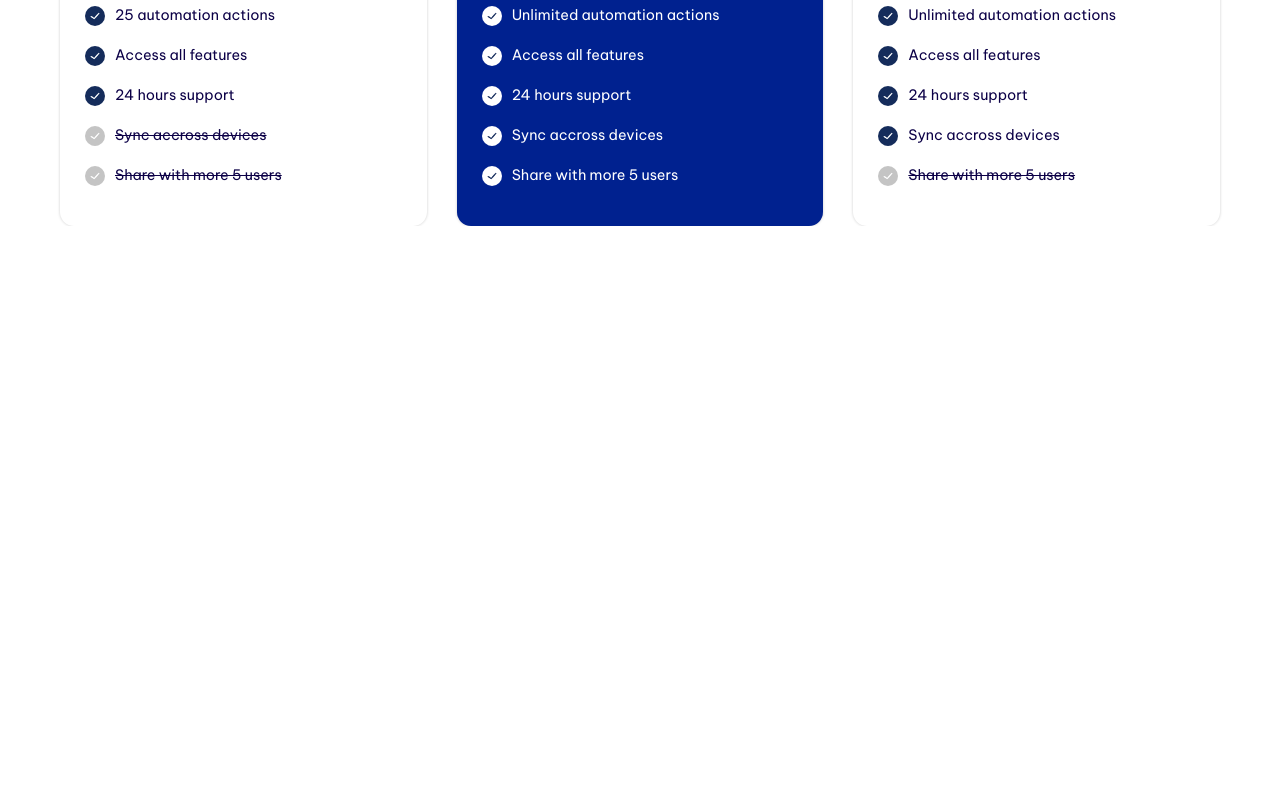
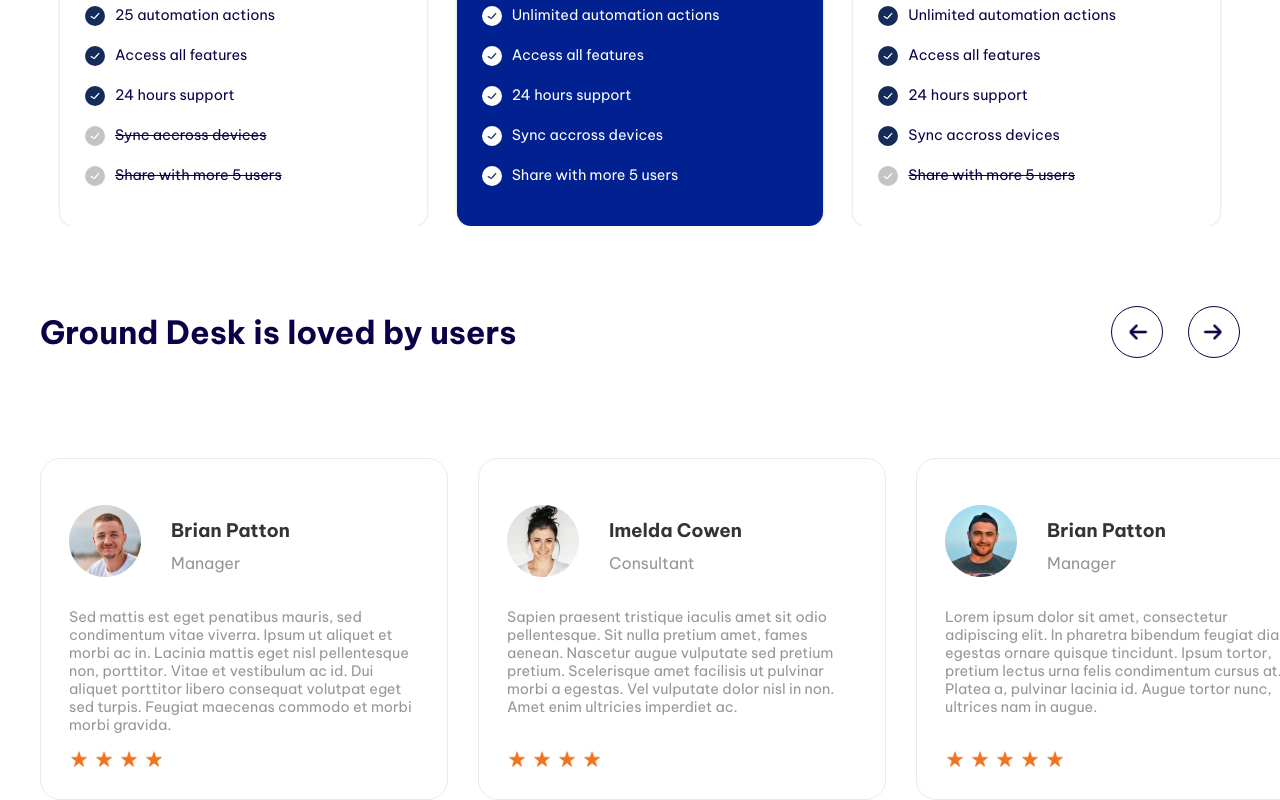
Before and after one commit to LuccaZVPS/GroundDesk-website, a React (Vite) app: page / in a window 1280 px wide. Shown: the part 3666-4466 px from the top of the page. Before the commit the page ends 3892 px from the top, so only its background shows below. Built offline with nearby package versions, Linux system fonts and the light colour scheme.

Commit message:
feat: add testimonials component

```diff
--- /dev/null
+++ b/src/components/testimonials/components/testimonial/index.tsx
@@ -0,0 +1,24 @@
+import { testimonial } from "../../data";
+import star from "../../../../assets/Star.png";
+import "./styles.scss";
+export const Testimonial = ({ img, name, role, text, stars }: testimonial) => {
+  return (
+    <div className="testimonial">
+      <div>
+        <div className="user-info">
+          <img src={img} alt="" />
+          <div>
+            <h3>{name}</h3>
+            <h4>{role}</h4>
+          </div>
+        </div>
+        <p>{text}</p>
+      </div>
+      <div className="stars">
+        {[...Array(stars)].map((e, i) => (
+          <img src={star} />
+        ))}
+      </div>
+    </div>
+  );
+};
--- /dev/null
+++ b/src/components/testimonials/components/testimonial/styles.scss
@@ -0,0 +1,40 @@
+.testimonial {
+  border: 1px solid #eaeaea;
+  border-radius: 20px;
+  padding: 30px 28px;
+  width: 350px;
+  height: 280px;
+  display: flex;
+  flex-direction: column;
+  justify-content: space-between;
+  .user-info {
+    display: flex;
+    align-items: center;
+    gap: 30px;
+    div {
+      margin-top: 10px;
+    }
+    img {
+      width: fit-content;
+    }
+    h3 {
+      color: #343434;
+      margin-bottom: -10px;
+    }
+    h4 {
+      color: #969696;
+      font-weight: 400;
+    }
+  }
+  p {
+    color: #969696;
+    font-size: 0.9rem;
+  }
+  .stars {
+    display: flex;
+    gap: 5px;
+    img {
+      width: 20px;
+    }
+  }
+}
--- /dev/null
+++ b/src/components/testimonials/data.ts
@@ -0,0 +1,55 @@
+import face1 from "../../assets/face1.png";
+import face2 from "../../assets/face2.png";
+import face3 from "../../assets/face3.png";
+
+export interface testimonial {
+  img: string;
+  name: string;
+  role: string;
+  text: string;
+  stars: number;
+}
+export const data: testimonial[] = [
+  {
+    img: face1,
+    name: "Brian Patton",
+    role: "Manager",
+    text: "Sed mattis est eget penatibus mauris, sed condimentum vitae viverra. Ipsum ut aliquet et morbi ac in. Lacinia mattis eget nisl pellentesque non, porttitor. Vitae et vestibulum ac id. Dui aliquet porttitor libero consequat volutpat eget sed turpis. Feugiat maecenas commodo et morbi morbi gravida.",
+    stars: 4,
+  },
+  {
+    img: face2,
+    name: "Imelda Cowen",
+    role: "Consultant",
+    text: "Sapien praesent tristique iaculis amet sit odio pellentesque. Sit nulla pretium amet, fames aenean. Nascetur augue vulputate sed pretium pretium. Scelerisque amet facilisis ut pulvinar morbi a egestas. Vel vulputate dolor nisl in non. Amet enim ultricies imperdiet ac.",
+    stars: 4,
+  },
+  {
+    img: face3,
+    name: "Brian Patton",
+    role: "Manager",
+    text: "Lorem ipsum dolor sit amet, consectetur adipiscing elit. In pharetra bibendum feugiat diam egestas ornare quisque tincidunt. Ipsum tortor, pretium lectus urna felis condimentum cursus at. Platea a, pulvinar lacinia id. Augue tortor nunc, ultrices nam in augue.",
+    stars: 5,
+  },
+  {
+    img: face1,
+    name: "Brian Patton",
+    role: "Manager",
+    text: "Sed mattis est eget penatibus mauris, sed condimentum vitae viverra. Ipsum ut aliquet et morbi ac in. Lacinia mattis eget nisl pellentesque non, porttitor. Vitae et vestibulum ac id. Dui aliquet porttitor libero consequat volutpat eget sed turpis. Feugiat maecenas commodo et morbi morbi gravida.",
+    stars: 4,
+  },
+  {
+    img: face1,
+    name: "Brian Patton",
+    role: "Manager",
+    text: "Sed mattis est eget penatibus mauris, sed condimentum vitae viverra. Ipsum ut aliquet et morbi ac in. Lacinia mattis eget nisl pellentesque non, porttitor. Vitae et vestibulum ac id. Dui aliquet porttitor libero consequat volutpat eget sed turpis. Feugiat maecenas commodo et morbi morbi gravida.",
+    stars: 4,
+  },
+  {
+    img: face1,
+    name: "Brian Patton",
+    role: "Manager",
+    text: "Sed mattis est eget penatibus mauris, sed condimentum vitae viverra. Ipsum ut aliquet et morbi ac in. Lacinia mattis eget nisl pellentesque non, porttitor. Vitae et vestibulum ac id. Dui aliquet porttitor libero consequat volutpat eget sed turpis. Feugiat maecenas commodo et morbi morbi gravida.",
+    stars: 4,
+  },
+];
--- /dev/null
+++ b/src/components/testimonials/index.tsx
@@ -0,0 +1,61 @@
+import { useState, useRef } from "react";
+import { Heading } from "../shared/heading";
+import { Testimonial } from "./components/testimonial";
+import { data } from "./data";
+import arrow from "../../assets/arrow.png";
+import "./styles.scss";
+
+export const Testimonials = () => {
+  const slider = useRef(null as unknown as HTMLDivElement);
+  const [count, setCount] = useState(1);
+  const [totalScroll, setTotalScroll] = useState(0);
+  const goRight = () => {
+    if (totalScroll !== slider.current.scrollWidth && totalScroll) {
+      return;
+    }
+    if (!totalScroll) {
+      setTotalScroll(slider.current.scrollWidth);
+    }
+    slider.current.style.marginLeft = `-${(count + 1) * 350}px`;
+    setCount(count + 1);
+  };
+  const goLeft = () => {
+    if (count === 0) {
+      setTotalScroll(0);
+    }
+
+    slider.current.style.marginLeft = `-${(count - 1) * 350}px`;
+    if (count === 0) {
+      return;
+    }
+    setCount(count - 1);
+  };
+  return (
+    <section className="testimonials">
+      <div className="controls">
+        <Heading txt="Ground Desk is loved by users" />
+        <div className="control">
+          <div onClick={goLeft}>
+            <img src={arrow} alt="" />
+          </div>
+          <div>
+            <img onClick={goRight} className="right" src={arrow} alt="" />
+          </div>
+        </div>
+      </div>
+      <div className="testimonial-container" ref={slider}>
+        <div className="slider">
+          {data.map((testimonial) => (
+            <Testimonial
+              img={testimonial.img}
+              name={testimonial.name}
+              role={testimonial.role}
+              text={testimonial.text}
+              stars={testimonial.stars}
+            />
+          ))}
+        </div>
+      </div>
+    </section>
+  );
+};
--- /dev/null
+++ b/src/components/testimonials/styles.scss
@@ -0,0 +1,65 @@
+@import "../../styles/variables";
+.testimonials {
+  padding: 0 100px;
+  box-sizing: border-box;
+  .controls {
+    display: flex;
+    width: 100%;
+    justify-content: space-between;
+    align-items: center;
+    .right {
+      transform: rotate(180deg);
+    }
+    .control {
+      display: flex;
+      gap: 25px;
+      div {
+        cursor: pointer;
+        width: 50px;
+        height: 50px;
+        border-radius: 50%;
+        border: solid 1px #0c0047;
+        display: flex;
+        align-items: center;
+        justify-content: center;
+      }
+      img {
+        width: 30px;
+      }
+    }
+  }
+  .testimonial-container {
+    transition: 0.4s;
+    margin-top: 100px;
+  }
+  .slider {
+    flex-wrap: nowrap;
+    display: flex;
+    gap: 30px;
+    width: max-content;
+  }
+}
+@media (max-width: $desktopSmall) {
+  .testimonials {
+    padding: 0 40px;
+  }
+}
+@media (max-width: $tabletMedium) {
+  .testimonials {
+    .controls {
+      .control {
+        display: none;
+      }
+    }
+    .testimonial-container {
+      overflow-x: auto;
+      padding: 20px 0;
+      margin-top: 10px;
+    }
+  }
+}
+@media (max-width: $smartphone) {
+  .testimonials {
+    padding: 0 20px;
+  }
+}
--- a/src/components/wrapper/index.tsx
+++ b/src/components/wrapper/index.tsx
@@ -2,6 +2,7 @@ import { Customer } from "../customer";
 import { Hero } from "../hero";
 import { Pricing } from "../pricing";
 import { Solution } from "../solution";
+import { Testimonials } from "../testimonials";
 import "./styles.scss";
 export const Wrapper = () => {
   return (
@@ -10,6 +11,7 @@ export const Wrapper = () => {
       <Solution />
       <Customer />
       <Pricing />
+      <Testimonials />
     </main>
   );
 };
```
